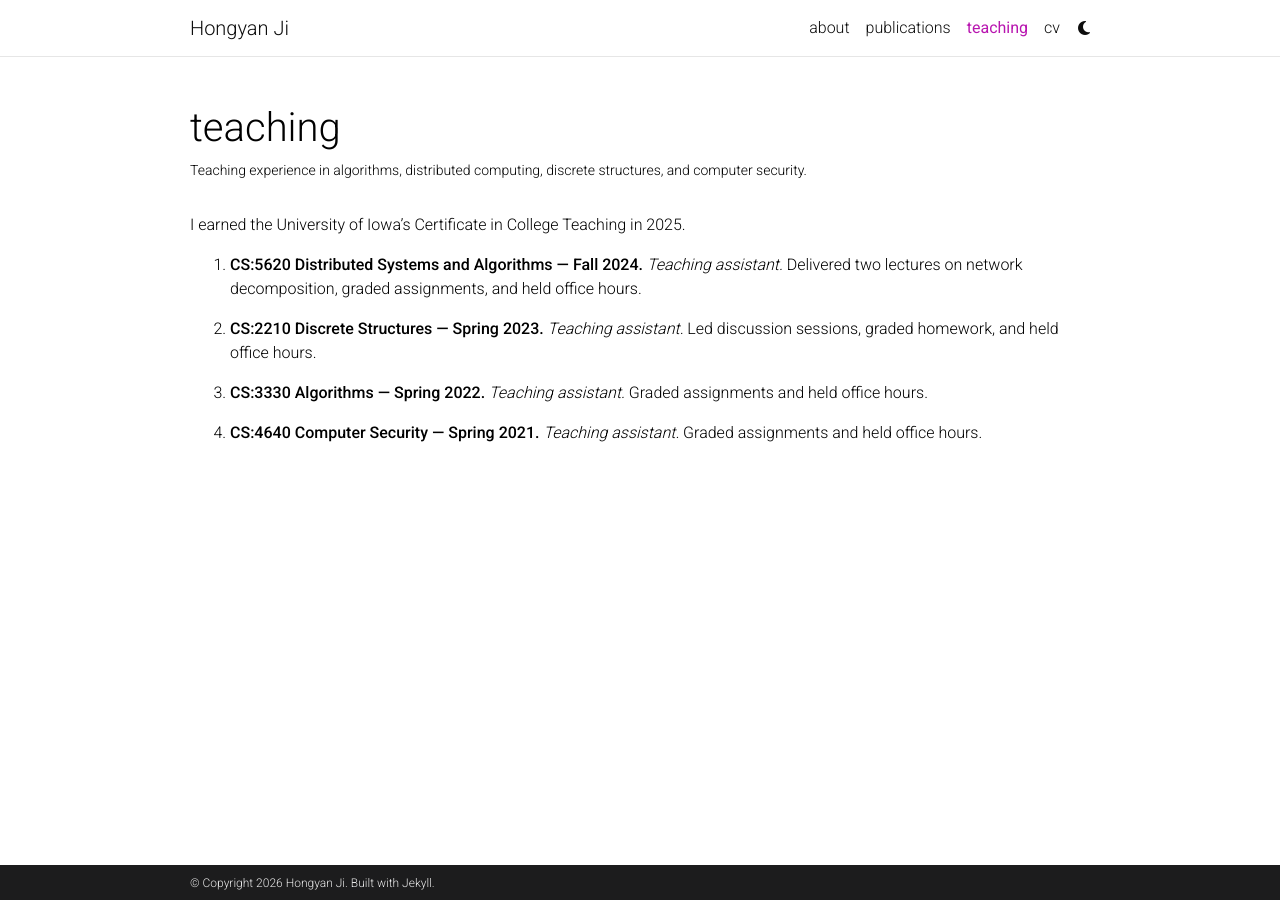
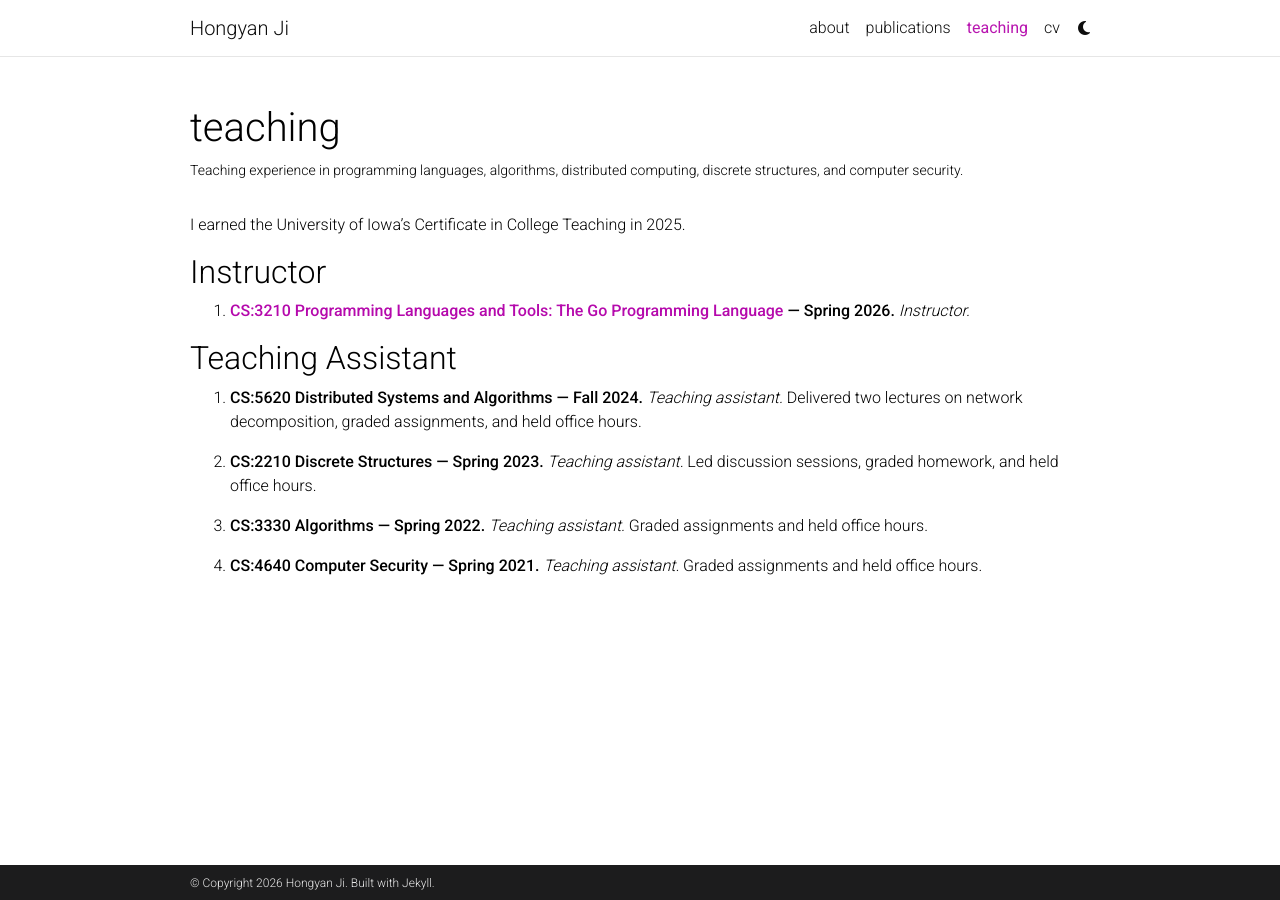
Before and after one commit to HongyanJi/hongyanji.github.io, a Jekyll site: the page built from _pages/teaching.md, in a window 1280 px wide. Built offline with Jekyll 4.4.1, drawn with Linux system fonts in a browser that asks for light colours; a style sheet for code colours, icons or effects is not loaded.

Commit message:
Add Spring 2026 instructor role

```diff
--- a/_pages/teaching.md
+++ b/_pages/teaching.md
@@ -2,12 +2,18 @@
 layout: page
 permalink: /teaching/
 title: teaching
-description: Teaching experience in algorithms, distributed computing, discrete structures, and computer security.
+description: Teaching experience in programming languages, algorithms, distributed computing, discrete structures, and computer security.
 nav: true
 nav_order: 3
 ---
 
 I earned the University of Iowa's Certificate in College Teaching in 2025.
+
+## Instructor
+
+1. **[CS:3210 Programming Languages and Tools: The Go Programming Language](https://myui.uiowa.edu/my-ui/courses/details.page?ci=158660&id=1063169) — Spring 2026.** *Instructor.*
+
+## Teaching Assistant
 
 1. **CS:5620 Distributed Systems and Algorithms — Fall 2024.** *Teaching assistant.* Delivered two lectures on network decomposition, graded assignments, and held office hours.
 
```
